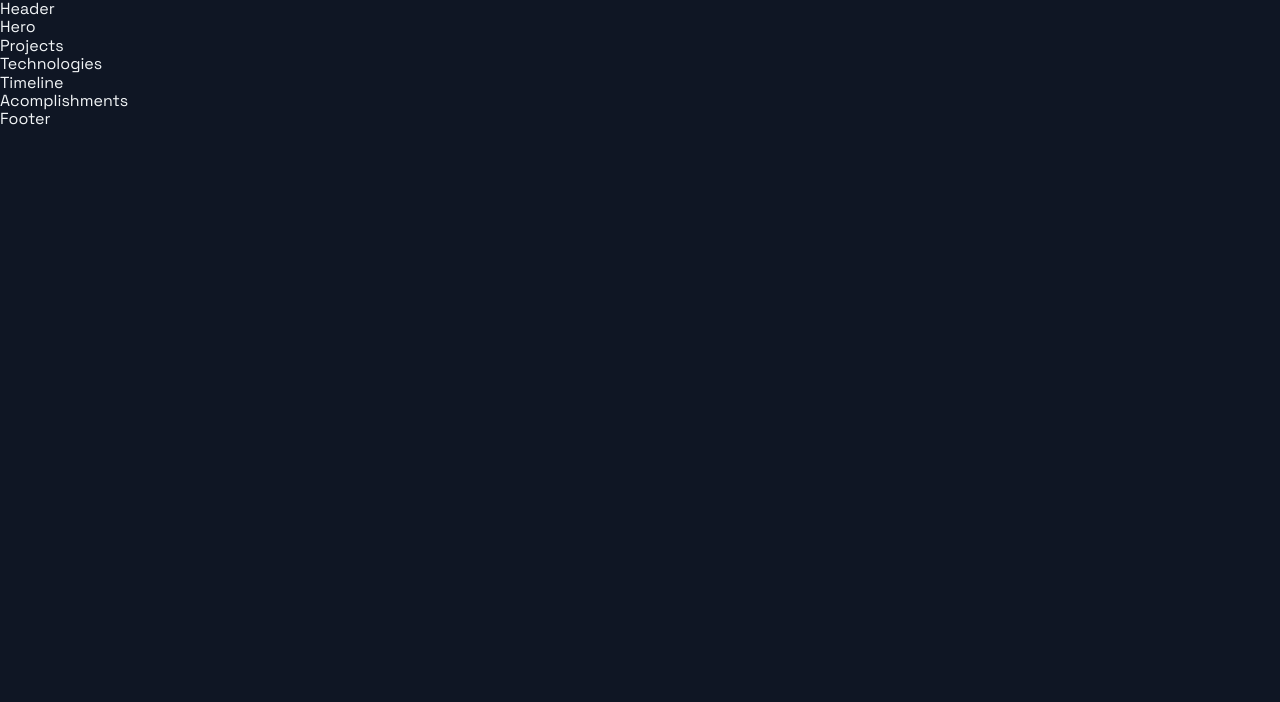
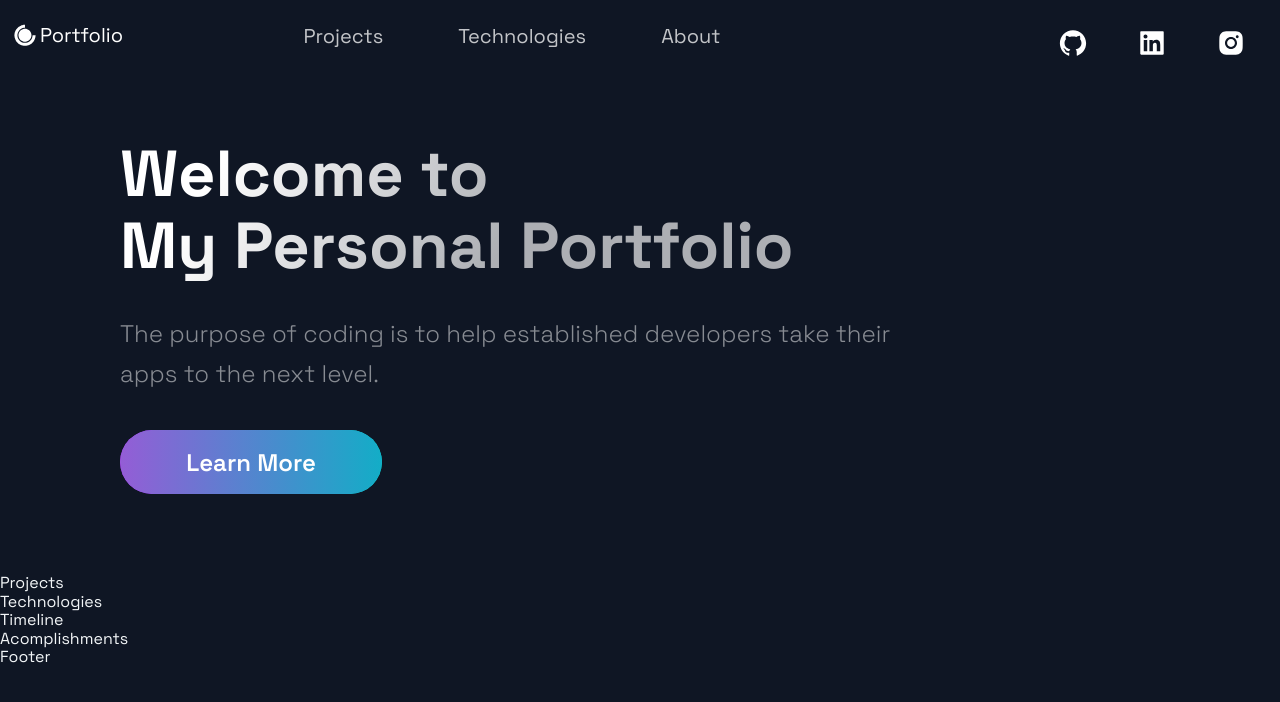
Before and after one commit to Michelobe/masteryPortfolio, a Next.js app: page / in a window 1280 px wide. Shown: the top 702 px of the page. Built offline with nearby package versions, Linux system fonts and the light colour scheme.

Commit message:
I am committing the current changes specifically to push all changes to gitHub and make the site live on netlify.  Current changes include setting up the main nav and header. -Michael De La Riva

```diff
--- a/src/components/Header/Header.js
+++ b/src/components/Header/Header.js
@@ -3,12 +3,46 @@
 import { AiFillGithub, AiFillInstagram, AiFillLinkedin } from 'react-icons/ai';
 import { DiCssdeck } from 'react-icons/di';
 
-import { Container, Div1, Div2, Div3, NavLink, SocialIcons } from './HeaderStyles';
+import { Container, Div1, Div2, Div3, NavLink, SocialIcons, Span } from './HeaderStyles';
 
 const Header = () =>  (
-  <div>
-    Header
-  </div>
+  <Container>
+      <Div1>
+          <Link href="/">
+              <a style={{display:"flex", alignItems: "center", color: "white", marginBottom: "20px"}}>
+                  <DiCssdeck size="3rem" /> <Span>Portfolio</Span>
+              </a>
+          </Link>
+      </Div1>
+      <Div2>
+          <li>
+              <Link href="#projects">
+                  <NavLink>Projects</NavLink>
+              </Link>
+          </li>
+          <li>
+              <Link href="#tech">
+                  <NavLink>Technologies</NavLink>
+              </Link>
+          </li>
+          <li>
+              <Link href="#about">
+                  <NavLink>About</NavLink>
+              </Link>
+          </li>
+      </Div2>
+      <Div3>
+        <SocialIcons href="https://github.com">
+            <AiFillGithub size="3rem" />
+        </SocialIcons>
+        <SocialIcons href="https://linkedin.com">
+            <AiFillLinkedin size="3rem" />
+        </SocialIcons>
+        <SocialIcons href="https://instagram.com">
+            <AiFillInstagram size="3rem" />
+        </SocialIcons>
+      </Div3>
+  </Container>
 );
 
 export default Header;
--- a/src/components/Header/HeaderStyles.js
+++ b/src/components/Header/HeaderStyles.js
@@ -16,6 +16,9 @@
     grid-column-gap: 0.5rem;
     grid-row-gap: 0.5rem;
   }
+`;
+export const Span = styled.span`
+  font-size: 2rem;
 `;
 export const Div1 = styled.div`
   grid-area: 1 / 1 / 2 / 2;
--- a/src/components/Hero/Hero.js
+++ b/src/components/Hero/Hero.js
@@ -5,9 +5,18 @@
 import { LeftSection } from './HeroStyles';
 
 const Hero = (props) => (
-  <div>
-    Hero
-  </div>
+  <Section row nopadding>
+      <LeftSection>
+          <SectionTitle main center>
+              Welcome to <br />
+              My Personal Portfolio
+          </SectionTitle>
+          <SectionText>
+              The purpose of coding is to help established developers take their apps to the next level.
+          </SectionText>
+          <Button>Learn More</Button>
+      </LeftSection>
+  </Section>
 );
 
 export default Hero;
```
